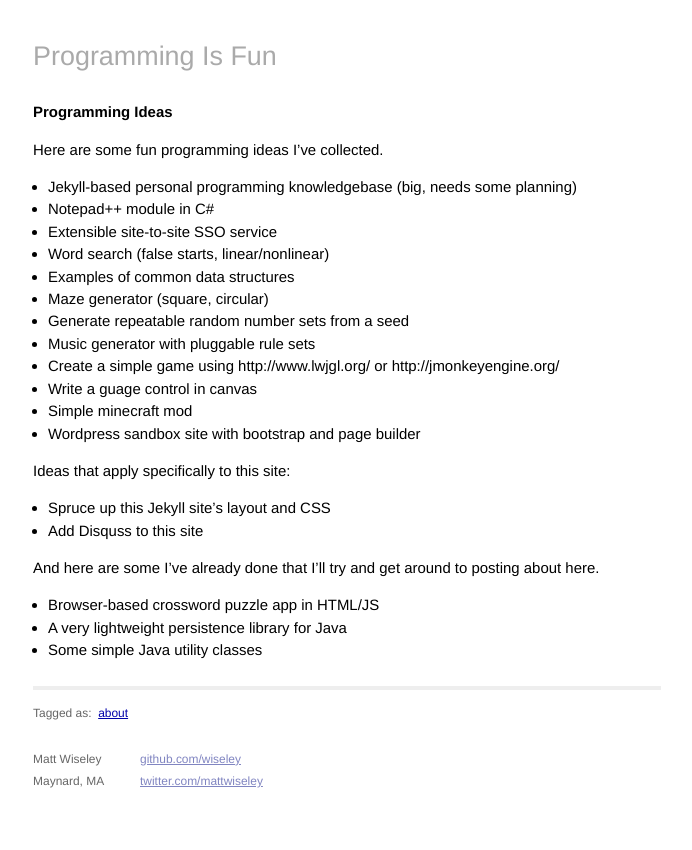
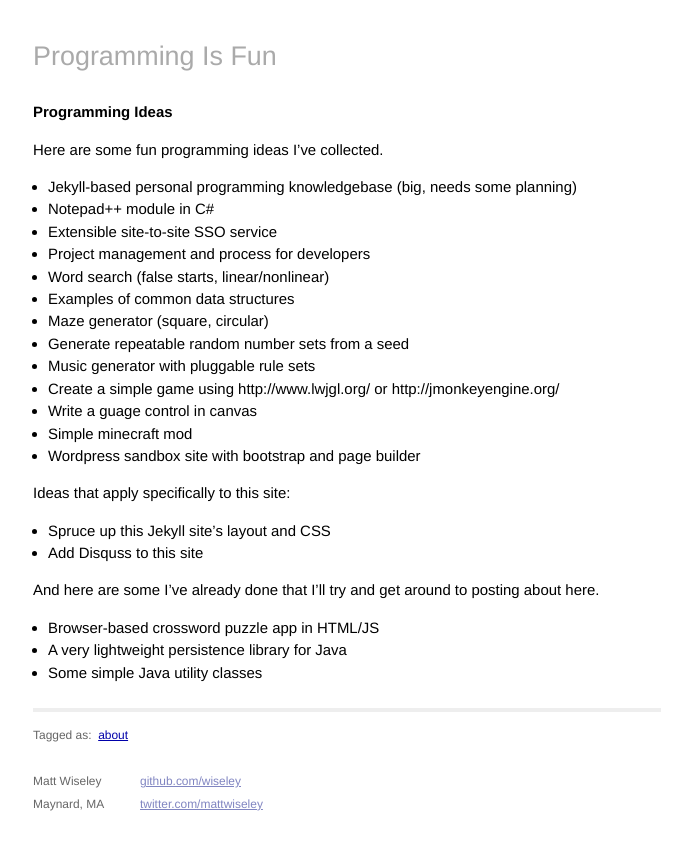
Before and after one commit to bagaag/coderfolder.com, a Jekyll site: the page built from ideas.markdown, in a window 1280 px wide. Shown: the top 850 px of the page, without its empty margins (293-985 px from the left). Built offline with Jekyll 4.4.1, drawn with Linux system fonts in a browser that asks for light colours; Markdown is read by kramdown in place of the engine named in the settings.

Commit message:
Update ideas.markdown

```diff
--- a/ideas.markdown
+++ b/ideas.markdown
@@ -9,6 +9,7 @@ Here are some fun programming ideas I've collected.
 * Jekyll-based personal programming knowledgebase (big, needs some planning)
 * Notepad++ module in C#
 * Extensible site-to-site SSO service
+* Project management and process for developers
 * Word search (false starts, linear/nonlinear)
 * Examples of common data structures
 * Maze generator (square, circular)
```
